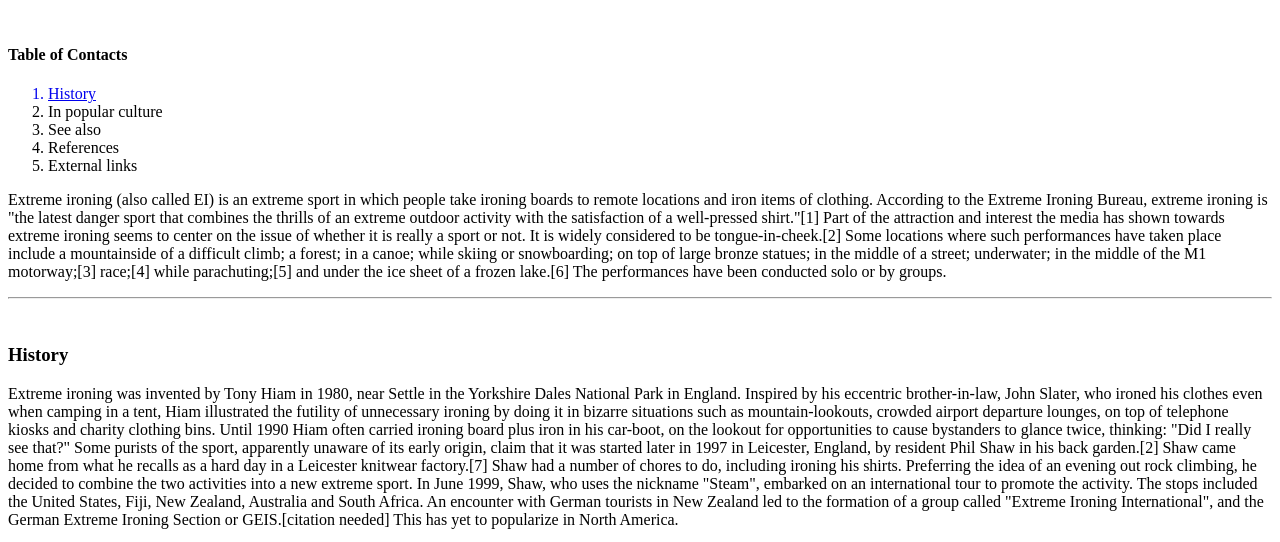
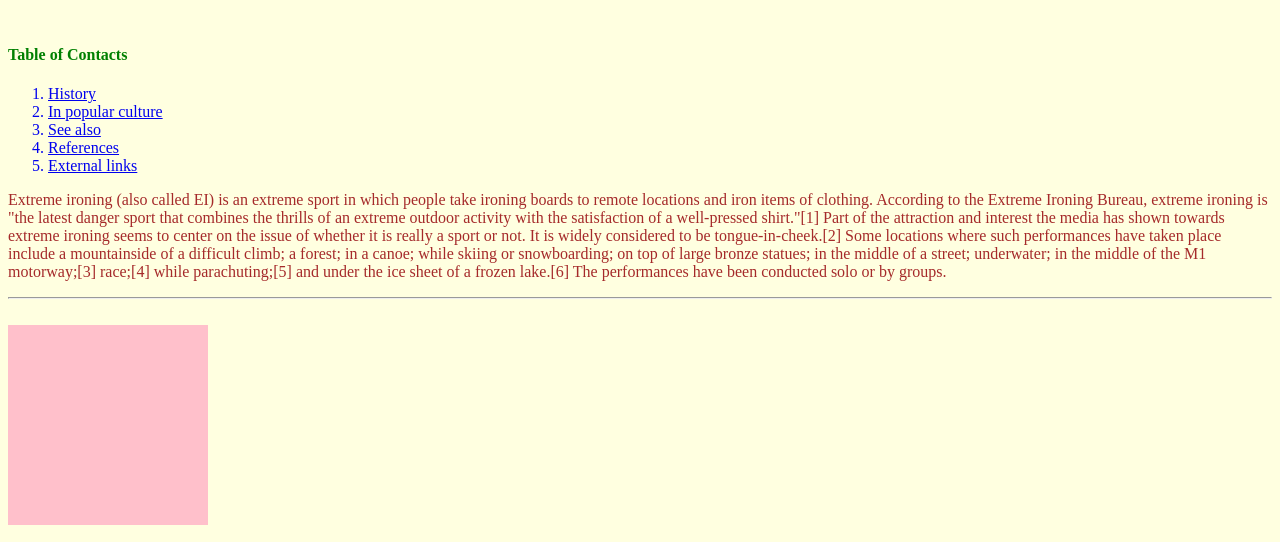
Before and after one commit to Bryannunez5/bryannunez5.github.io, a plain HTML site: page index.html in a window 1280 px wide. Shown: the part 73-615 px from the top of the page. Drawn offline with Linux system fonts and the light colour scheme.

Commit message:
Update index.html

```diff
--- a/index.html
+++ b/index.html
@@ -3,6 +3,24 @@
   <head>
     <meta charset="utf-8">
     <title>My First Github Site :D</title>
+    <style media="screen">
+    body{
+      color:green;
+      background-color:lightyellow;
+    }
+    p{
+      color:brown;
+    }
+    #history {
+      font-family:sans-serif;
+      font-size: 3em;
+    }
+    #shape{
+      background-color:pink;
+      height:200px;
+      width:200px;
+    }
+    </style>
   </head>
   <body>
 
@@ -13,10 +31,10 @@
 <h4>Table of Contacts</h4>
     <ol>
       <a href="#history"><li>History</li></a>
-      <li>In popular culture</li>
-      <li>See also</li>
-      <li>References</li>
-      <li>External links</li>
+      <a href="#culture"><li>In popular culture</li></a>
+      <a href="#see"><li>See also</li></a>
+      <a href="ref"><li>References</li></a>
+      <a href="#ext"><li>External links</li></a>
 
     </ol>
 
@@ -27,6 +45,9 @@ Part of the attraction and interest the media has shown towards extreme ironing
 Some locations where such performances have taken place include a mountainside of a difficult climb; a forest; in a canoe; while skiing or snowboarding; on top of large bronze statues; in the middle of a street; underwater; in the middle of the M1 motorway;[3] race;[4] while parachuting;[5] and under the ice sheet of a frozen lake.[6] The performances have been conducted solo or by groups.</p>
 <hr/>
 <br/>
+
+<div id="shape"></div>
+
   <h3 id="history">History</h3>
 
     <p>Extreme ironing was invented by Tony Hiam in 1980, near Settle in the Yorkshire Dales National Park in England. Inspired by his eccentric brother-in-law, John Slater, who ironed his clothes even when camping in a tent, Hiam illustrated the futility of unnecessary ironing by doing it in bizarre situations such as mountain-lookouts, crowded airport departure lounges, on top of telephone kiosks and charity clothing bins. Until 1990 Hiam often carried ironing board plus iron in his car-boot, on the lookout for opportunities to cause bystanders to glance twice, thinking: "Did I really see that?" Some purists of the sport, apparently unaware of its early origin, claim that it was started later in 1997 in Leicester, England, by resident Phil Shaw in his back garden.[2] Shaw came home from what he recalls as a hard day in a Leicester knitwear factory.[7] Shaw had a number of chores to do, including ironing his shirts. Preferring the idea of an evening out rock climbing, he decided to combine the two activities into a new extreme sport. In June 1999, Shaw, who uses the nickname "Steam", embarked on an international tour to promote the activity. The stops included the United States, Fiji, New Zealand, Australia and South Africa. An encounter with German tourists in New Zealand led to the formation of a group called "Extreme Ironing International", and the German Extreme Ironing Section or GEIS.[citation needed] This has yet to popularize in North America.</p>
@@ -61,7 +82,7 @@ Extreme Ironing has inspired other forms of unusual extreme activity, such as Ex
 <hr/>
 <br/>
 
-  <h3>In popular culture</h3>
+  <h3 id="culture">In popular culture</h3>
 
   <p>The activity rose high enough in the zeitgeist to land an appearance on the long-running soap opera EastEnders. The 2 August 2004 episode featured a reference to the then-current altitude record holders the Hot Plate Brothers. As the party-loving Kat and Zoe Slater are preparing to go out, they are invited to the launch party at Angie's Den where celebrities—including the brothers—are supposed to appear.
 
@@ -70,7 +91,7 @@ It is also mentioned in Netflix’s show Dino Girl Gauko Season 1 Episode 6.[20]
 <hr/>
 <br/>
 
-  <h3>See Also</h3>
+  <h3 id="see">See Also</h3>
 
   <p>1st Extreme Ironing World Championships
 Underwater basket weaving
@@ -79,7 +100,7 @@ Wok racing</p>
 <hr/>
 <br/>
 
-<h3>Refernces</h3>
+<h3 id="ref">Refernces</h3>
 
   <p> "What is extreme ironing?" Archived 19 November 2013 at the Wayback Machine. Team Steam
  Harper, Nick (14 December 2003). "Jazz, giants and ironing boards". The Guardian. London. Retrieved 16 February 2006. The idea, which combines the thrills of an extreme sport with the satisfaction of a well-pressed shirt, is thoroughly explained in this tongue-in-cheek manual...
@@ -105,7 +126,7 @@ Wok racing</p>
  <hr/>
  <br/>
 
-  <h3>External link</h3>
+  <h3 id="ext">External link</h3>
 
   <p>German Extreme Ironing</p>
 
```
